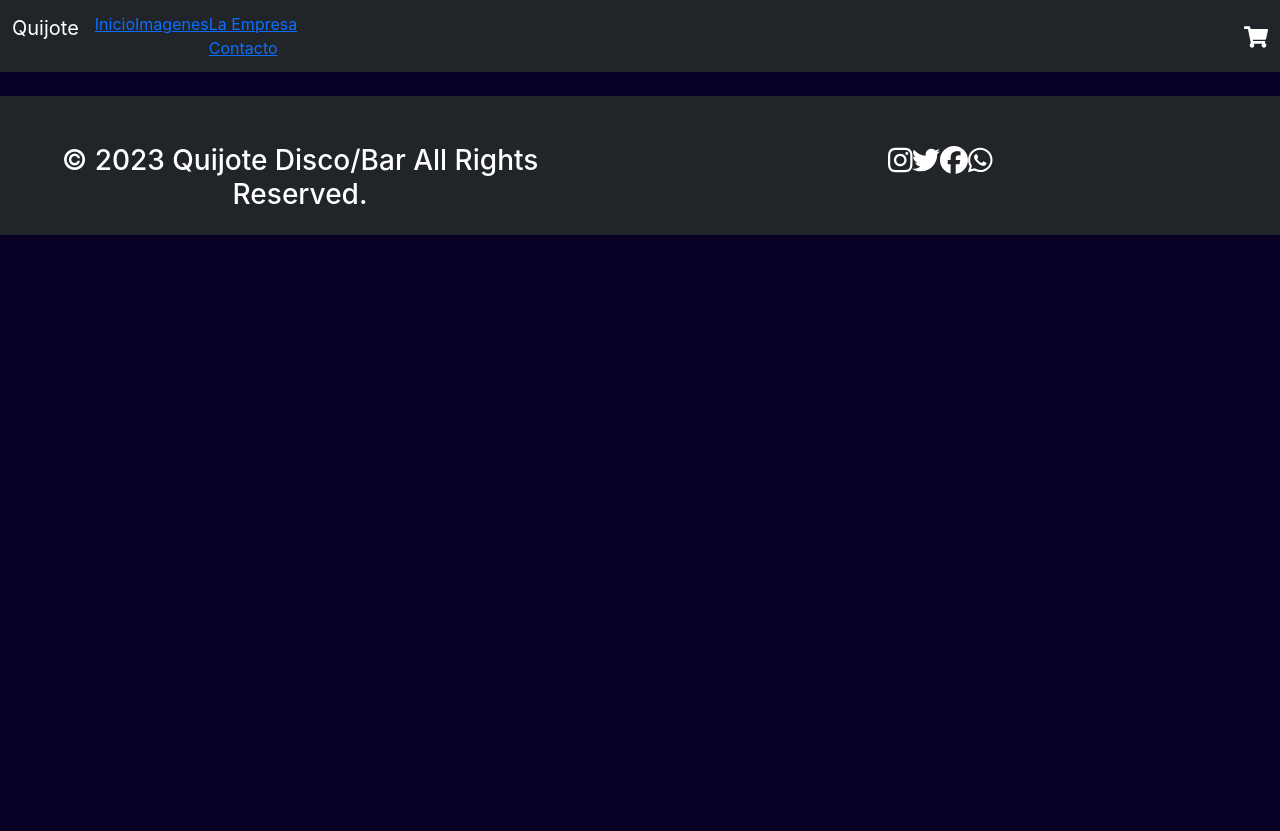
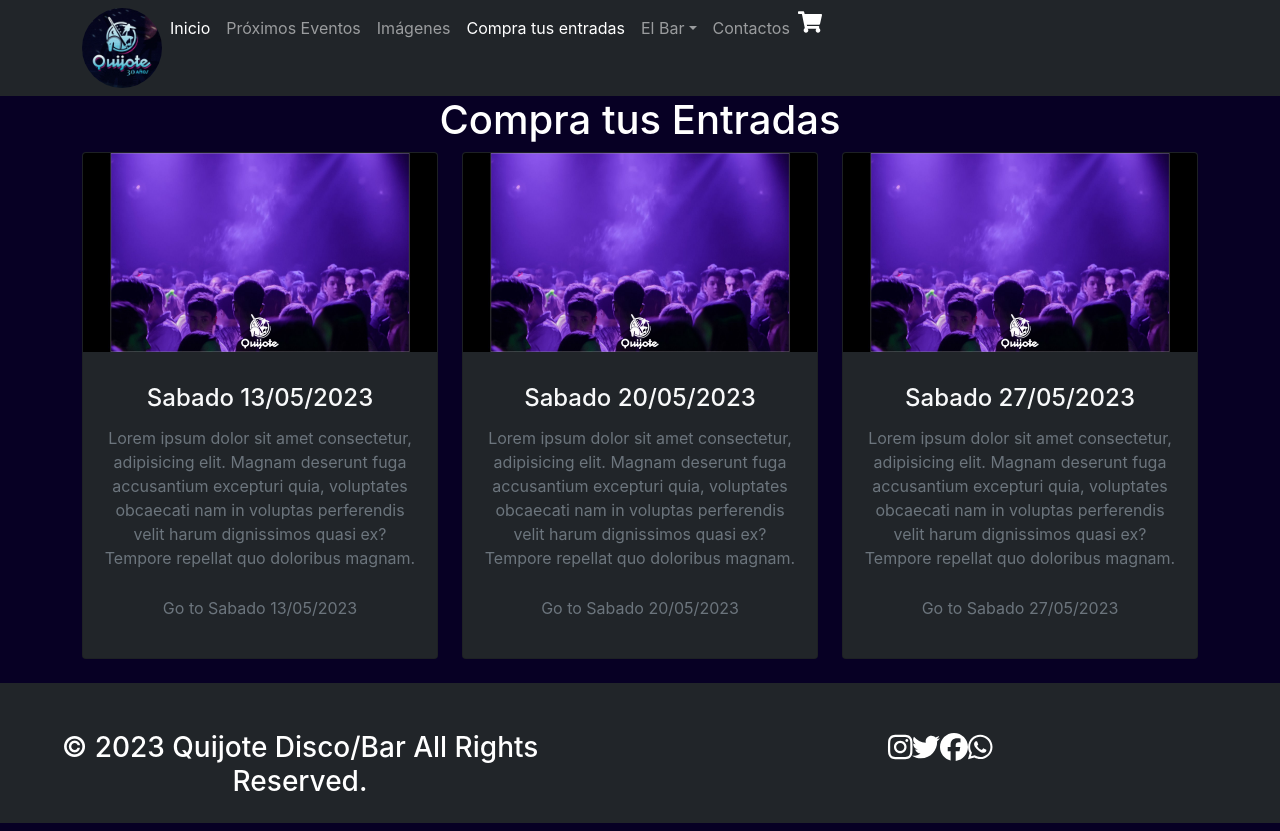
Before and after one commit to Antopasquettin90/react-pasquettin, a React (Create React App) app: page /Compratusentradas in a window 1280 px wide. Before the commit the page ends 800 px from the top, so only its background shows below. Built offline with nearby package versions, Linux system fonts and the light colour scheme.

Commit message:
tercer commit

```diff
--- /dev/null
+++ b/src/Pages/Carta.js
@@ -0,0 +1,9 @@
+import React from 'react'
+
+const Carta = () => {
+  return (
+    <h1>Nuestra Carta</h1>
+  )
+}
+
+export default Carta
--- a/src/Pages/Compratusentradas.js
+++ b/src/Pages/Compratusentradas.js
@@ -1,8 +1,12 @@
 import React from 'react'
+import Cards from '../components/Cards/Cards'
 
 const Compratusentradas = () => {
   return (
-    <div>Compratusentradas</div>
+    <div>
+    <h1>Compra tus Entradas</h1>
+      <Cards/>
+    </div>
   )
 }
 
--- a/src/Pages/Elbar.js
+++ b/src/Pages/Elbar.js
@@ -2,7 +2,7 @@ import React from 'react'
 
 const Elbar = () => {
   return (
-    <div>Elbar</div>
+    <h1>El Bar</h1>
   )
 }
 
--- a/src/Pages/LaEmpresa.js
+++ b/src/Pages/LaEmpresa.js
@@ -2,7 +2,7 @@ import React from 'react'
 
 const LaEmpresa = () => {
   return (
-    <h1>LaEmpresa</h1>
+    <h1>La Empresa</h1>
   )
 }
 
--- a/src/Pages/Proximoseventos.js
+++ b/src/Pages/Proximoseventos.js
@@ -2,7 +2,7 @@ import React from 'react'
 
 const Proximoseventos = () => {
   return (
-    <div>Proximoseventos</div>
+    <h1>Proximos Eventos</h1>
   )
 }
 
--- /dev/null
+++ b/src/Pages/Reserva.js
@@ -0,0 +1,9 @@
+import React from 'react'
+
+const Reserva = () => {
+  return (
+    <h1>Reserva</h1>
+  )
+}
+
+export default Reserva
--- /dev/null
+++ b/src/Pages/SobreNosotros.js
@@ -0,0 +1,9 @@
+import React from 'react'
+
+const SobreNosotros = () => {
+  return (
+    <h1>SobreNosotros</h1>
+  )
+}
+
+export default SobreNosotros
--- a/src/Routes/Rutas.jsx
+++ b/src/Routes/Rutas.jsx
@@ -1,21 +1,36 @@
 import React from 'react';
 import { BrowserRouter, Routes, Route } from 'react-router-dom';
+import Inicio from '../Pages/Inicio';
 import Imagenes from '../Pages/Imagenes'
 import LaEmpresa from '../Pages/LaEmpresa';
 import Contactos from '../Pages/Contactos'
-import Inicio from '../Pages/Inicio';
+import Compratusentradas from '../Pages/Compratusentradas';
+import Elbar from '../Pages/Elbar';
+import Reserva from '../Pages/Reserva';
+import Proximoseventos from '../Pages/Proximoseventos';
+import SobreNosotros from '../Pages/SobreNosotros';
+import Carta from '../Pages/Carta';
+
 import Navbar from '../components/Navbar/Navbar'
 import Footer from '../components/Footer/Footer'
+
 
 const Rutas = () => {
   return (
     <BrowserRouter>
     <Navbar/>
       <Routes>
-        <Route path="/" element={<Inicio />} />
+        <Route path="/Inicio" element={<Inicio />} />
         <Route path="/Imagenes" element={<Imagenes />} />
         <Route path="/LaEmpresa" element={<LaEmpresa />} />
         <Route path="/Contactos" element={<Contactos />} />
+        <Route path="/Compratusentradas" element={<Compratusentradas />} />
+        <Route path="/Reserva" element={<Reserva />} />
+        <Route path="/Elbar" element={<Elbar />} />
+        <Route path="/Proximoseventos" element={<Proximoseventos />} />
+        <Route path="/SobreNosotros" element={<SobreNosotros />} />
+        <Route path="/Carta" element={<Carta />} />
+
       </Routes>
       <Footer/>
     </BrowserRouter>
--- a/src/components/Footer/Footer.jsx
+++ b/src/components/Footer/Footer.jsx
@@ -7,7 +7,7 @@ import { faInstagram, faTwitter, faFacebook, faWhatsapp } from '@fortawesome/fre
 
 const Footer = () => {
   return (
-    <section className="mt-4 container-fluid text-center bg-dark dimensiones-footer">
+    <section className="mt-4 container-fluid text-center bg-dark">
       <div className="row align-items-start text-white h3">
         <div className="mt-5 col m-2">
           <p>© 2023 Quijote Disco/Bar All Rights Reserved.</p>
--- a/src/components/Navbar/Navbar.css
+++ b/src/components/Navbar/Navbar.css
@@ -1,5 +1,36 @@
-nav :hover {
-    color: rgba(177, 2, 2, 0.904) !important; }
+ .fondo{background-color: #181717 !important;}
 
-    .img {
+ .img {
         border-radius: 100% !important; }
+
+    /*.color-titulos {
+     color: rgba(177, 2, 2, 0.904); }*/
+
+     .img {
+      border-radius: 100% !important; }
+
+     .pulsate-bck {
+    -webkit-animation: pulsate-bck 3s ease-in-out infinite both;
+    animation: pulsate-bck 3s ease-in-out infinite both; }
+
+    @-webkit-keyframes pulsate-bck {
+     0% {
+    -webkit-transform: scale(1);
+     transform: scale(1); }
+    50% {
+    -webkit-transform: scale(0.9);
+     transform: scale(0.9); }
+     100% {
+    -webkit-transform: scale(1);
+    transform: scale(1); } }
+
+    @keyframes pulsate-bck {
+     0% {
+    -webkit-transform: scale(1);
+    transform: scale(1); }
+     50% {
+     -webkit-transform: scale(0.9);
+     transform: scale(0.9); }
+     100% {
+     -webkit-transform: scale(1);
+     transform: scale(1); } }
--- a/src/components/Navbar/Navbar.js
+++ b/src/components/Navbar/Navbar.js
@@ -1,44 +1,68 @@
 import React from 'react';
-import Navbaritem from './NavbarItem';
 import CartWidget from '../Cart/CartWidget';
 import { NavLink } from 'react-router-dom';
+import ImgLogo from '../assets/image3.jpeg'
+import './navbar.css';
 
 const Navbar = () => {
   return (
-    <nav className="navbar navbar-expand-lg navbar-dark bg-dark">
-  <div className="container-fluid">
-    <p className="navbar-brand" href="#">Quijote</p>
+    <div className="navbar-expand-lg navbar navbar-dark text-end bg-dark">
+      <div className="container letras">
         <button className="navbar-toggler" type="button" data-bs-toggle="collapse" data-bs-target="#navbarSupportedContent" aria-controls="navbarSupportedContent" aria-expanded="false" aria-label="Toggle navigation">
           <span className="navbar-toggler-icon"></span>
         </button>
         <div className="collapse navbar-collapse" id="navbarSupportedContent">
           <ul className="navbar-nav me-auto mb-2 mb-lg-0">
             <li className="nav-item">
-          <NavLink to="/Inicio.js">Inicio</NavLink>
-          {/*<a className="nav-link active" aria-current="page" href="#">Home</a>*/}
+            <img className="img pulsate-bck text-white"
+            src={ImgLogo}
+            width="80px" height="80px" alt="Quijote" />
+
             </li>
             <li className="nav-item">
-        <NavLink to="/Imagenes">Imagenes</NavLink>
-          {/*<a className="nav-link" href="#">Link</a>*/}
+              <NavLink to="/Inicio" className="nav-link active" aria-current="page">Inicio</NavLink>
             </li>
-        <li className="nav-item dropdown">
-        <NavLink to="/LaEmpresa.js">La Empresa</NavLink>
-          {/*<a className="nav-link dropdown-toggle" href="#" id="navbarDropdown" role="button" data-bs-toggle="dropdown" aria-expanded="false">
-            Dropdown</a>*/}
-          <li className="nav-item dropdown">
-          <NavLink to="/Contactos.js">Contacto</NavLink>
+            <li className="nav-item letras">
+              <NavLink to="/Proximoseventos" className="nav-link letras">Próximos Eventos</NavLink>
             </li>
+            <li className="nav-item letras">
+              <NavLink to="/Imagenes" className="nav-link letras">Imágenes</NavLink>
+            </li>
+            <li className="nav-item letras">
+              <NavLink to="/Compratusentradas" className="nav-link letras">Compra tus entradas</NavLink>
+            </li>
+            <li className="nav-item dropdown text-white">
+              <NavLink to="/ElBar" className="nav-link dropdown-toggle" id="navbarDropdown" role="button" data-bs-toggle="dropdown" aria-expanded="false">
+                El Bar
+              </NavLink>
+              <ul className="dropdown-menu" aria-labelledby="navbarDropdown">
+                <li>
+                  <NavLink to="/SobreNosotros" className="dropdown-item letras">Sobre Nosotros</NavLink>
+                </li>
+                <li>
+                  <NavLink to="/NuestraCarta" className="dropdown-item letras" href="https://www.menudigital.com/restaurante/quijote-bar">Nuestra Carta</NavLink>
+                </li>
+                <li>
+                  <hr className="dropdown-divider letras" />
+                </li>
+                <li>
+                  <NavLink to="/ReservaMesa" className="dropdown-item letras">Reserva tu mesa</NavLink>
                 </li>
               </ul>
+            </li>
+            <li className="nav-item">
+              <NavLink to="/Contactos" className="nav-link letras">Contactos</NavLink>
+            </li>
             <ul className="navbar-nav ms-auto">
               <li className="nav-item">
                 <CartWidget />
               </li>
             </ul>
+          </ul>
         </div>
       </div>
-</nav>
-  )
+    </div>
+  );
 }
 
-export default Navbar
+export default Navbar;
```
Lines whose indentation alone changed are shown as unchanged.
